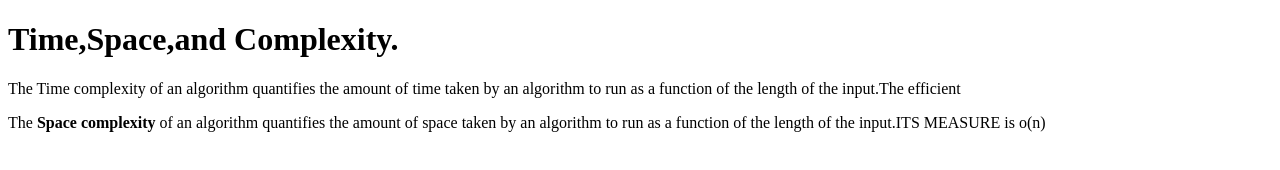
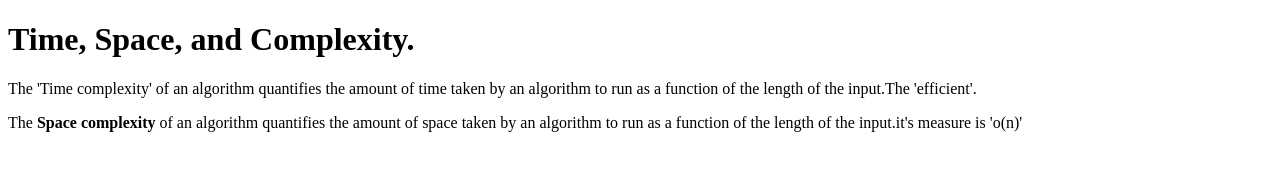
Before and after one commit to acciojob/time-and-space-complexity-sirin-acciojob-26, a website: page main.html in a window 1280 px wide. Drawn offline with Linux system fonts and the light colour scheme.

Commit message:
created a submission

```diff
--- a/main.html
+++ b/main.html
@@ -5,9 +5,9 @@
 </head>
 <body>
 	<!-- the entire body must be written by student -->
-	<h1>Time,Space,and Complexity.</h1>
-	<p>The Time complexity of an algorithm quantifies the amount of time taken by an algorithm to run as a function of the length of the input.The efficient</p>
-    <p>The <b>Space complexity</b> of an algorithm quantifies the amount of space taken by an algorithm to run as a function of the length of the input.ITS MEASURE is o(n)</p>
+	<h1>Time, Space, and Complexity.</h1>
+	<p>The 'Time complexity' of an algorithm quantifies the amount of time taken by an algorithm to run as a function of the length of the input.The 'efficient'.</p>
+    <p>The <b>Space complexity</b> of an algorithm quantifies the amount of space taken by an algorithm to run as a function of the length of the input.it's measure is 'o(n)'</p>
 	<script type="text/javascript" src="./script.js">
 </script>
 </body>
```
